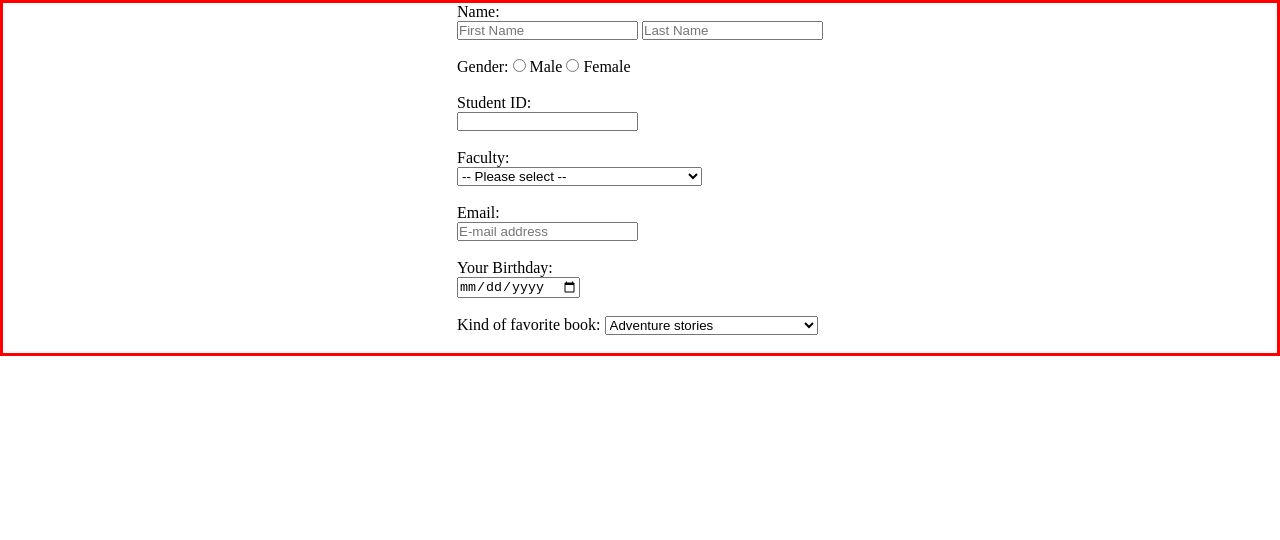
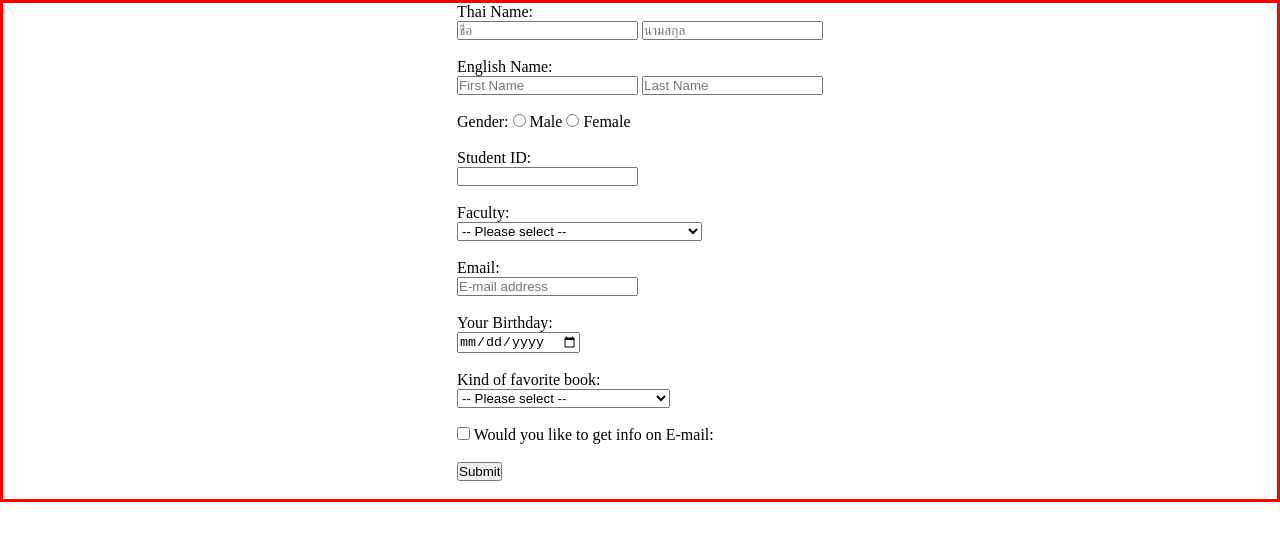
Before and after one commit to Jamespramkaew/6709616913_LibraryMembershipApplicationForm, a plain HTML site: page index.html in a window 1280 px wide. Drawn offline with Linux system fonts and the light colour scheme.

Commit message:
Add Th name, add attribute required to some html tag, add checkbox for news at e-mail, submit in index.html

```diff
--- a/index.html
+++ b/index.html
@@ -11,21 +11,24 @@
 
     <form action="">
         <div>
-            <label for="name">Name:</label><br>
-            <input type="text" id="name" name="first-name" placeholder="First Name">
-            <input type="text" id="name" name="last-name" placeholder="Last Name"><br><br>
+            <label for="name">Thai Name:</label><br>
+            <input type="text" id="name" name="first-th-name" placeholder="ชื่อ" required>
+            <input type="text" id="name" name="last-th-name" placeholder="นามสกุล" required><br><br>
+            <label for="name">English Name:</label><br>
+            <input type="text" id="name" name="first-name" placeholder="First Name" required>
+            <input type="text" id="name" name="last-name" placeholder="Last Name" required><br><br>
 
             <label for="gender">Gender:</label>
-            <input type="radio" id="male" name="gender" value="male">
+            <input type="radio" id="male" name="gender" value="male" required>
             <label for="male">Male</label>
-            <input type="radio" id="female" name="gender" value="female">
+            <input type="radio" id="female" name="gender" value="female" required>
             <label for="female">Female</label><br><br>
 
             <label for="student-id">Student ID:</label><br>
-            <input type="text" id="student-id" name="student-id"><br><br>
+            <input type="text" id="student-id" name="student-id" required><br><br>
 
             <label for="faculty">Faculty:</label><br>
-            <select name="faculty" id="faculty">
+            <select name="faculty" id="faculty" required>
                 <option value="" disabled selected>-- Please select --</option>
                 <option value="science and technology">Science and Technology</option>
                 <option value="law">Law</option>
@@ -43,13 +46,14 @@
             </select><br><br>
 
             <label for="Email">Email:</label><br>
-            <input type="email" id="email" name="email" placeholder="E-mail address"><br><br>
+            <input type="email" id="email" name="email" placeholder="E-mail address" required><br><br>
 
             <label for="date">Your Birthday:</label><br>
-            <input type="date" id="date" name="date"><br><br>
+            <input type="date" id="date" name="date" required><br><br>
 
-            <label for="kindofBook">Kind of favorite book:</label>
-            <select name="kindofBook" id="kindofBook">
+            <label for="kindofBook">Kind of favorite book:</label><br>
+            <select name="kindofBook" id="kindofBook" required>
+                <option value="" disabled selected>-- Please select --</option>
                 <option value="adventure stories">Adventure stories</option>
                 <option value="classics">Classics</option>
                 <option value="Crime">Crime</option>
@@ -71,6 +75,11 @@
                 <option value="young adult">Young adult</option>
             </select><br><br>
 
+            <input type="checkbox" id="news" name="news">
+            <label for="news">Would you like to get info on E-mail:</label><br><br>
+
+            <input type="submit" value="Submit"><br><br>
+
         </div>
     </form>
 </body>
```
